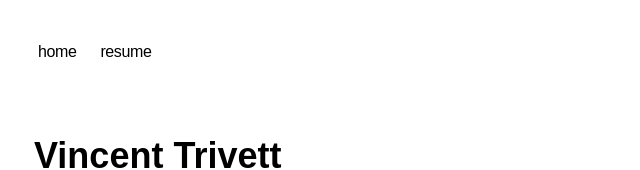
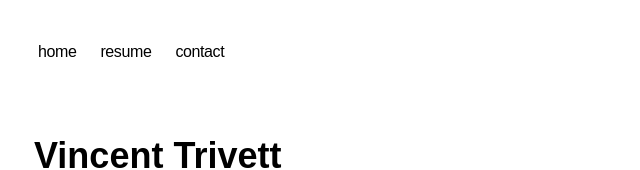
Before and after one commit to trivett/next-blog, a Next.js app: page / in a window 1280 px wide. Shown: the top 170 px of the page, without its empty margins (318-958 px from the left). Built offline with nearby package versions, Linux system fonts and the light colour scheme.

Commit message:
contact link

```diff
--- a/app/components/nav.tsx
+++ b/app/components/nav.tsx
@@ -7,9 +7,9 @@ const navItems = {
   "/resume": {
     name: "resume",
   },
-  // "/blog": {
-  //   name: "blog",
-  // },
+  "/contact": {
+    name: "contact",
+  },
 };
 
 export function Navbar() {
```
